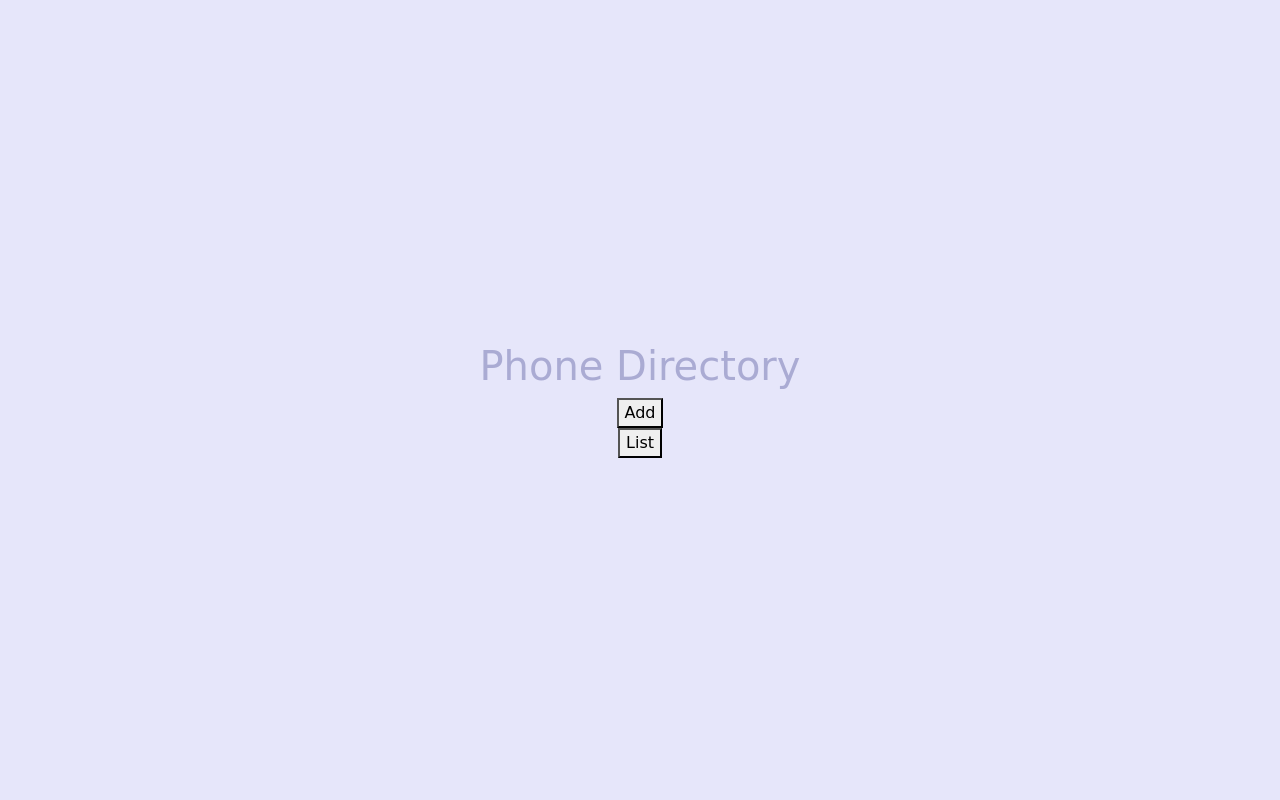
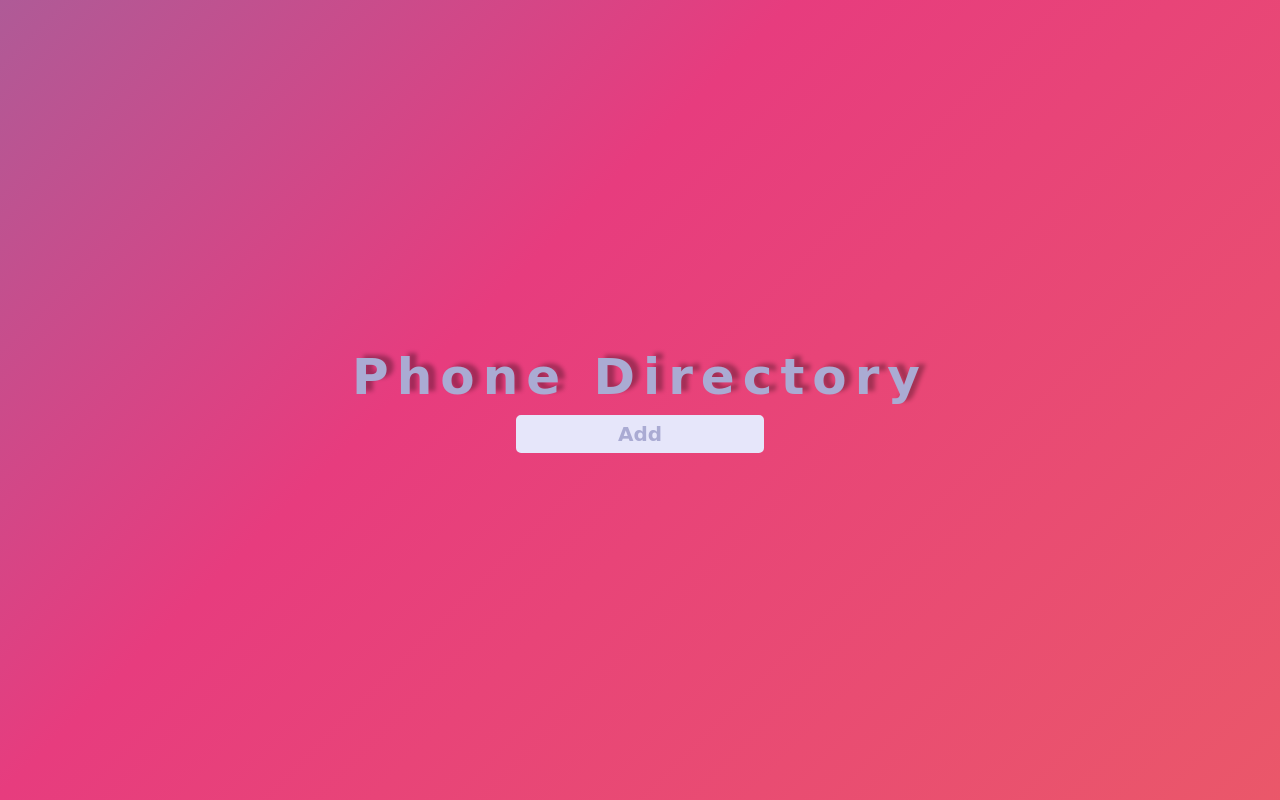
Before and after one commit to idillpelinn/Phone-Directory, a plain HTML site: page index.html in a window 1280 px wide. Drawn offline with nearby package versions, Linux system fonts and the light colour scheme.

Commit message:
second commit

```diff
--- a/UI.js
+++ b/UI.js
@@ -27,10 +27,11 @@ class UI{
     records.forEach(function(record){
       record_list.innerHTML+=`
         <tr>
-                <td>${record.name}</td>
+
+                <td> <i class="fa-solid fa-person fa-shake" style="color: #AAABD3;padding-right:8px; font-size:25px"></i>${record.name}</td>
                 <td>${record.phone_number}</td>
                 <td>${record.mail}</td>
-                <td> <button id="delete-record" class="btn btn-outline-danger">Delete <i id="delete-record" class="fa-solid fa-trash fa-bounce" style="color: #d0d6e2;"></i> </button></td>
+                <td> <button id="delete-record" class="btn btn-outline">Delete<i id="delete-record" class="fa-solid fa-trash fa-bounce" style="color: #AAABD3;padding-left:8px;font-size:20px"></i> </button></td>
             </tr>`
            }
            )
--- a/index.html
+++ b/index.html
@@ -16,11 +16,8 @@
 <body>
 
     <div class="container">
-
         <h1>Phone Directory</h1>
-
        <button onclick="parent.location='http://127.0.0.1:5500/PhoneList.html'" id="form-btn"> Add </button>
-        <button onclick="parent.location='http://127.0.0.1:5500/Listele.html'" id="form-btn">List</button>
         </div>
 
 
--- a/project.js
+++ b/project.js
@@ -1,5 +1,6 @@
 //choose form for submit button
 const phone_form = document.getElementById("phone-form")
+
 
 //choose input element
 const nameElement = document.getElementById("form-name")
@@ -13,6 +14,8 @@ const card_body = document.querySelectorAll(".card-body")[1]
 eventListener();
 
 function eventListener(){
+    //add_form.addEventListener("click",addButton)
+
     //form submit
     phone_form.addEventListener("submit",addRecord)
     //load records
--- a/style.css
+++ b/style.css
@@ -3,20 +3,63 @@
      width: 100%;
      padding: 0;
      margin: 0;
-     background-color: lavender !important;
+     background: linear-gradient(-45deg, #ee7752, #e73c7e, #23a6d5, #23d5ab);
+     background-size: 400% 400%;
+     animation: gradient 15s ease infinite;
+    display: flex;
+    justify-content: center;
+    align-items: center;
+    min-height: 100vh;
 }
-
 .container {
-     color: #AAABD3;
+    color: #AAABD3;;
     font-family: cursive;
     display: flex;
     flex-direction: column;
     align-items: center;
     justify-content: center;
-     min-height: 100vh;
+
+}
 
 
+.container h1{
+    font-size: 50px;
+    letter-spacing:8px;
+    font-weight: 900;
+    text-shadow: 7px -3px 4px rgba(0, 0, 0, 0.3);
  }
+.container #form-btn{
+    background-color: lavender;
+    border-radius: 5px;
+
+    border-color:lavender;
+    border-style: solid;
+    color:#AAABD3;
+    padding:2px 100px;
+    font-size: 20px;
+    font-weight: 700;
+}
+.container #form-btn:hover{
+    border-width: 0px;
+    scale:1.2;
+    background: linear-gradient(45deg, #ee7752, #e73c7e, #23a6d5, #23d5ab);
+	background-size: 400% 400%;
+	animation: gradient 3s ease infinite;
+
+}
+@keyframes gradient {
+	0% {
+		background-position: 0% 50%;
+	}
+	50% {
+		background-position: 100% 50%;
+	}
+	100% {
+		background-position: 0% 50%;
+	}
+}
+
+ /*
  .container-fluid {
     margin-top: 200px;
 
@@ -27,7 +70,9 @@
 
 
 }
+
 .container-fluid form .div-form{
     display: flex;
     justify-content: space-between;
 }
+*/
```
Also changed, not shown: PhoneList.html (+3 -0 lines), table.js (deleted, +0 -14 lines). Lines whose indentation alone changed are shown as unchanged.
